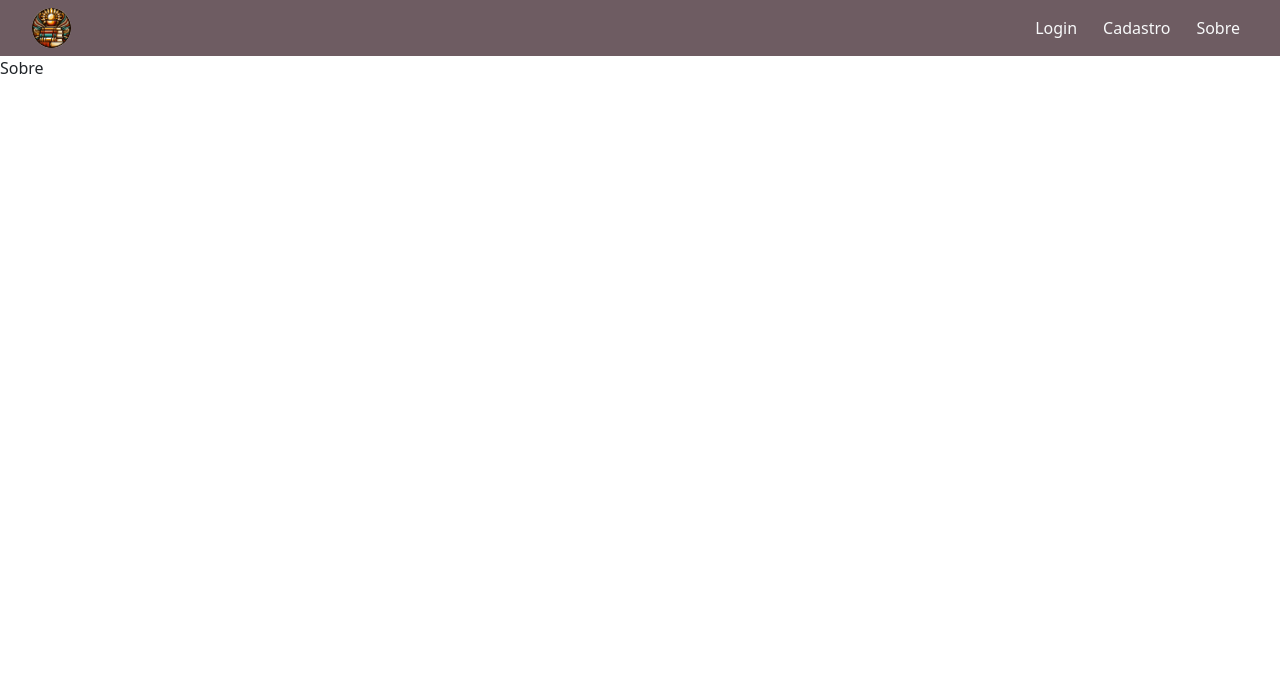
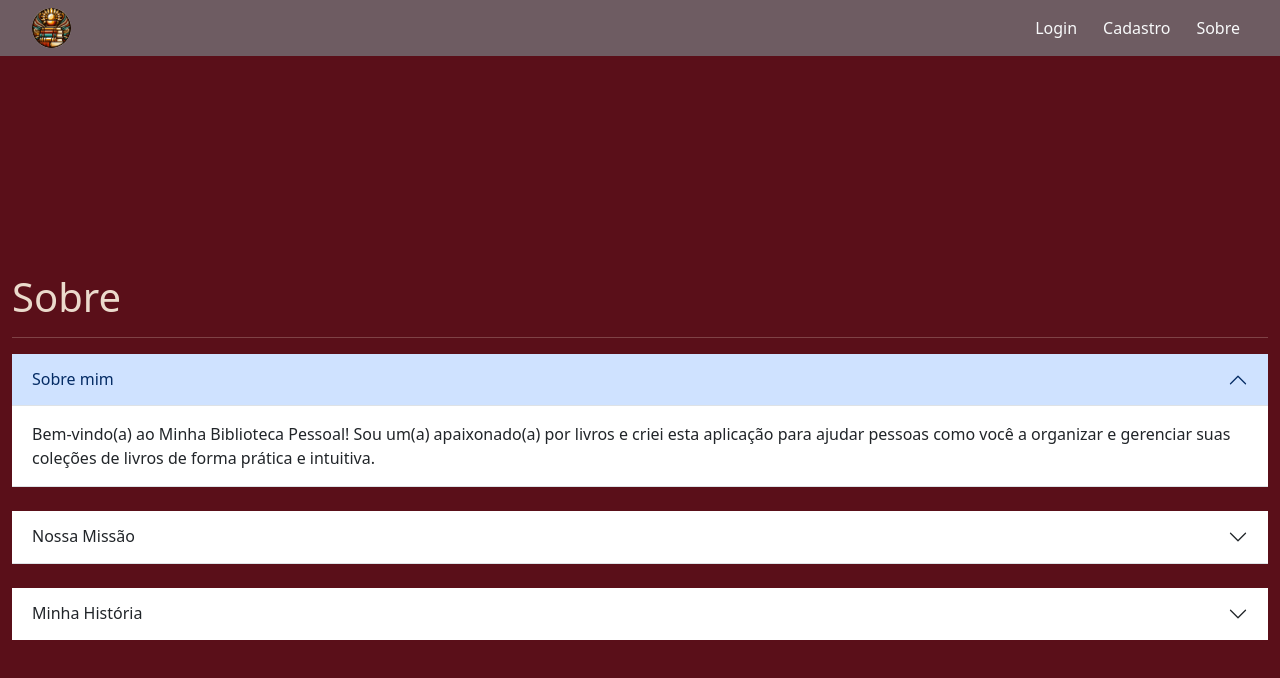
Before and after one commit to flaviare1s/biblioteca-pessoal, a React (Vite) app: page /sobre in a window 1280 px wide. Shown: the top 678 px of the page. Built offline with nearby package versions, Linux system fonts and the light colour scheme.

Commit message:
Feito a página sobre

```diff
--- a/src/pages/Home.jsx
+++ b/src/pages/Home.jsx
@@ -1,12 +1,12 @@
 import '../styles/Home.css'
-import { Button} from "react-bootstrap";
+
 const Home = () => {
   return (
     <>
-    <main>
+    <main className='home'>
       <div>
-      <h1 className='aga1'>Bem vindo!</h1>
-      <p>Este é o local para amantes de livros. Sua biblioteca pessoal!</p>
+        <h1 className='aga1'>Bem vindo(a)!</h1>
+        <p>Este é o local para amantes de livros. Sua biblioteca pessoal!</p>
       </div>
     </main>
 
--- a/src/pages/Sobre.jsx
+++ b/src/pages/Sobre.jsx
@@ -1,8 +1,43 @@
 import '../styles/Sobre.css'
+import {
+  Accordion,
+  Container
+} from "react-bootstrap";
 
 const Sobre = () => {
   return (
-    <div>Sobre</div>
+
+    <>
+            <main className={"container1"}>
+                <Container fluid>
+                    <h1>Sobre</h1>
+                    <hr/>
+                    <Accordion defaultActiveKey="0" flush>
+                        <Accordion.Item eventKey="0">
+                            <Accordion.Header>Sobre mim</Accordion.Header>
+                            <Accordion.Body> Bem-vindo(a) ao Minha Biblioteca Pessoal! Sou um(a) apaixonado(a) por livros e criei esta aplicação para ajudar pessoas como você a organizar e gerenciar suas coleções de livros de forma prática e intuitiva. </Accordion.Body>
+                        </Accordion.Item>
+                        <br/>
+                        <Accordion.Item eventKey="1">
+                            <Accordion.Header>Nossa Missão</Accordion.Header>
+                            <Accordion.Body>
+                            Minha missão com o Minha Biblioteca Pessoal é proporcionar uma ferramenta que facilite a vida dos leitores e colecionadores de livros. Quero ajudar você a manter seu acervo em ordem, encontrar informações sobre seus livros rapidamente e compartilhar suas leituras com amigos e familiares.
+                            </Accordion.Body>
+                        </Accordion.Item>
+                        <br/>
+                        <Accordion.Item eventKey='2'>
+                          <Accordion.Header>Minha História</Accordion.Header>
+                          <Accordion.Body>
+                          Desde criança, sempre fui fascinado(a) por livros. Seja mergulhando em romances épicos, aprendendo com biografias inspiradoras ou explorando o vasto mundo do conhecimento através de obras de não-ficção, os livros sempre foram uma parte essencial da minha vida. Com o passar dos anos, minha coleção de livros cresceu e percebi a necessidade de uma maneira eficiente de organizá-la.
+                          </Accordion.Body>
+                        </Accordion.Item>
+                    </Accordion>
+
+
+                </Container>
+
+            </main>
+    </>
   )
 }
 
--- a/src/styles/Home.css
+++ b/src/styles/Home.css
@@ -1,13 +1,12 @@
-main{
-    background-color: #5a0f19;
+.home{
     height: 100vh;
     display: flex;
     justify-content: center;
     align-items: center;
-    color: wheat;
+    background-color: #5A0F19;
+    color: #EBDACC;
 }
 
 .aga1{
-
-    margin-left: 25%;
+    margin-left: 20%;
 }
--- a/src/styles/Sobre.css
+++ b/src/styles/Sobre.css
@@ -0,0 +1,19 @@
+.container1{
+    display: flex;
+    flex-direction: column;
+    background-color: #5A0F19;
+    color: #EBDACC;
+    height: 100vh;
+    justify-content: space-evenly;
+}
+
+.sobre{
+    display: flex;
+   flex-direction: column;
+   align-items: center;
+
+}
+
+.sobre p {
+    align-self: center;
+}
```
